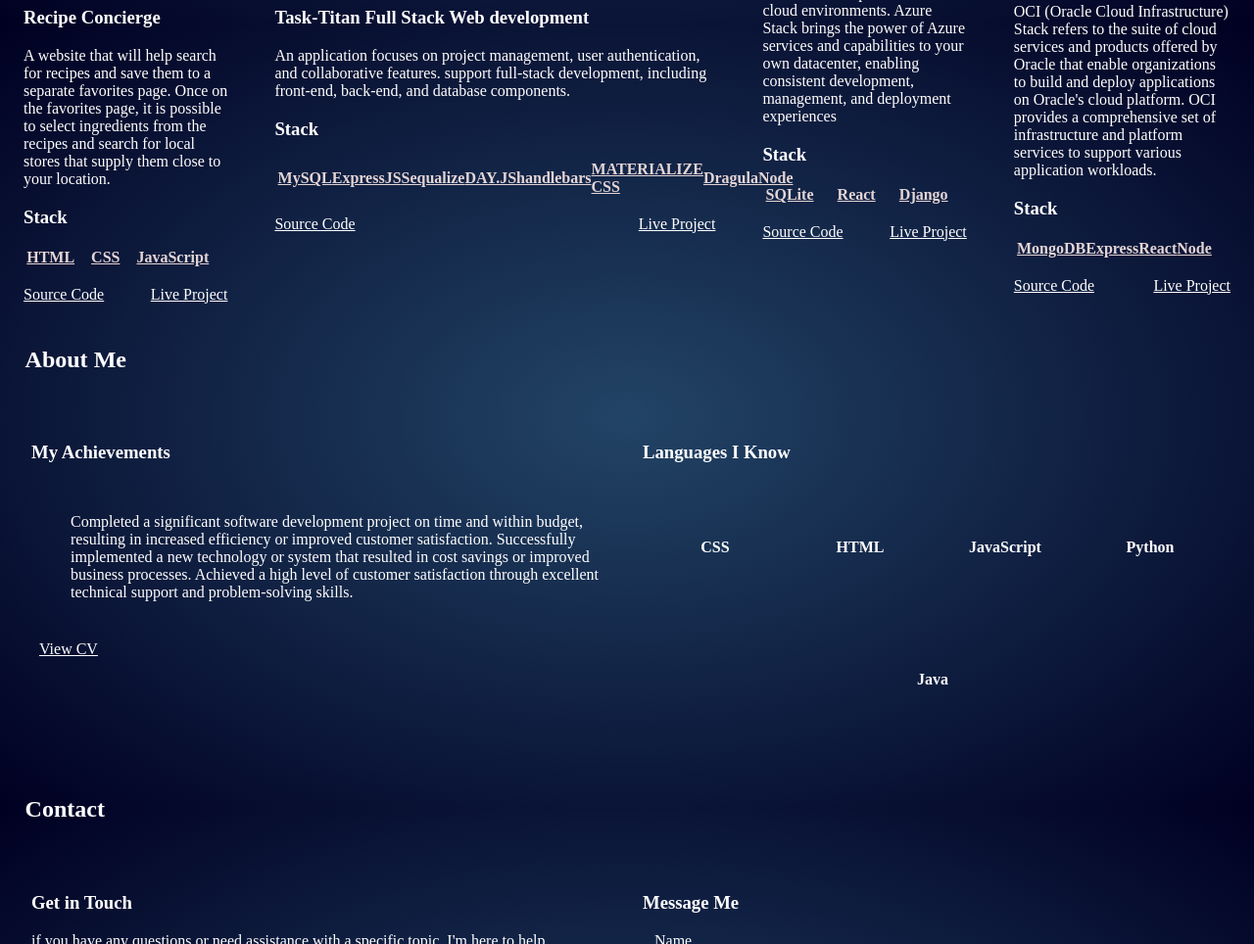
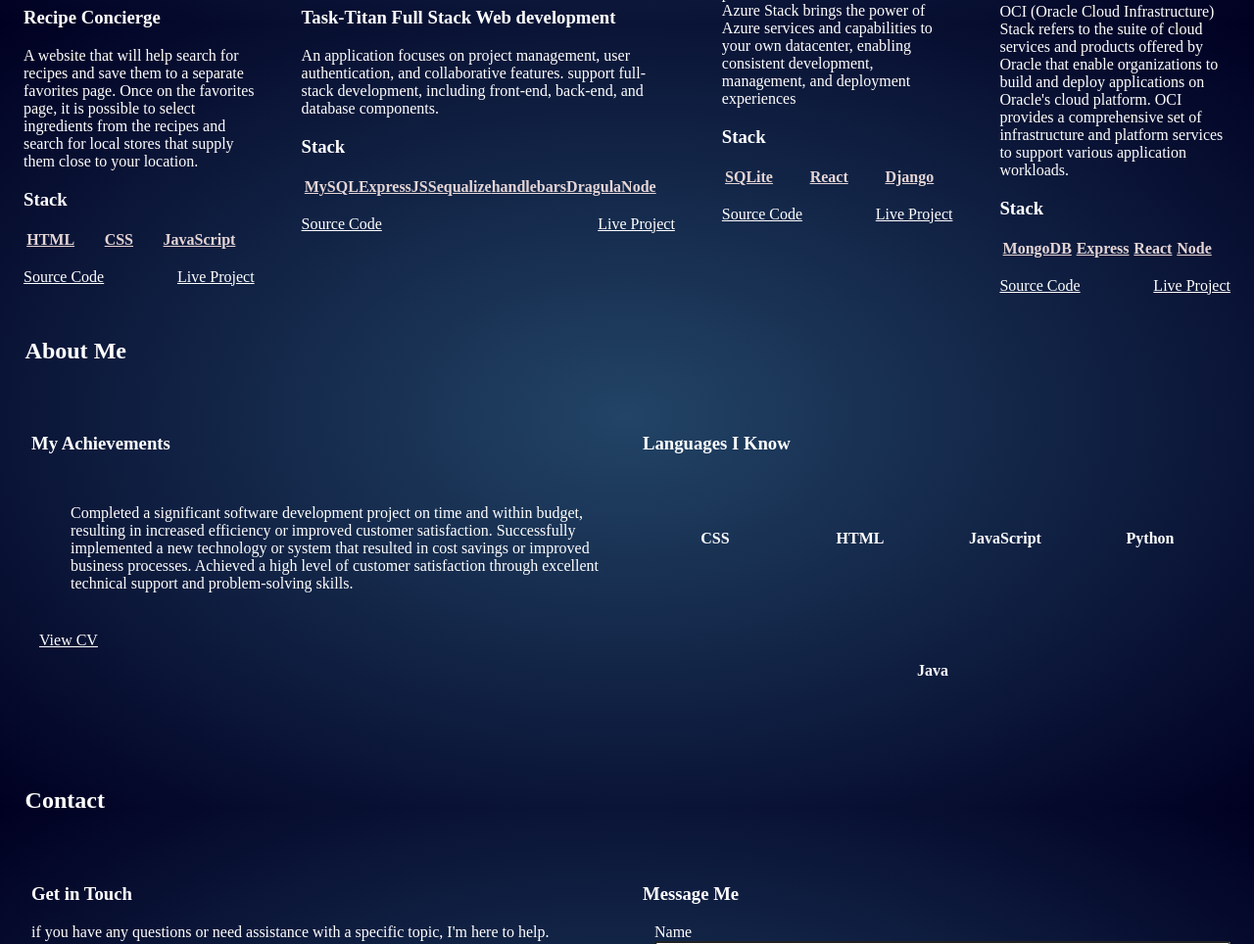
Before and after one commit to arundvp/myPortfolio.1.x, a plain HTML site: page index.html in a window 1280 px wide. Shown: the part 775-1739 px from the top of the page at 98% size. Drawn offline with Linux system fonts and the light colour scheme.

Commit message:
updated project2

```diff
--- a/index.html
+++ b/index.html
@@ -86,9 +86,7 @@
     <li><a href="#">MySQL</a></li>
     <li><a href="#">ExpressJS</a></li>
     <li><a href="#">Sequalize</a></li>
-    <li><a href="#">DAY.JS</a></li>
     <li><a href="#">handlebars</a></li>
-    <li><a href="#">MATERIALIZE CSS</a></li>
     <li><a href="#">Dragula</a></li>
     <li><a href="#">Node</a></li>
     </ul>
```
